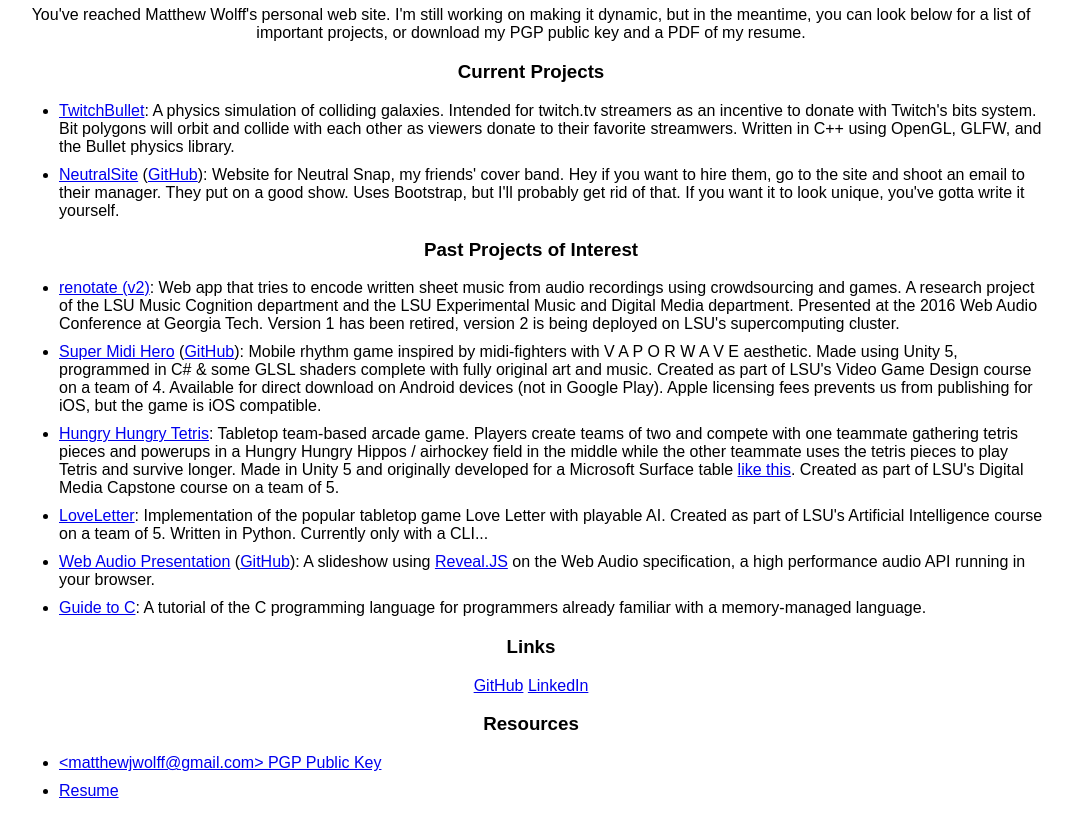
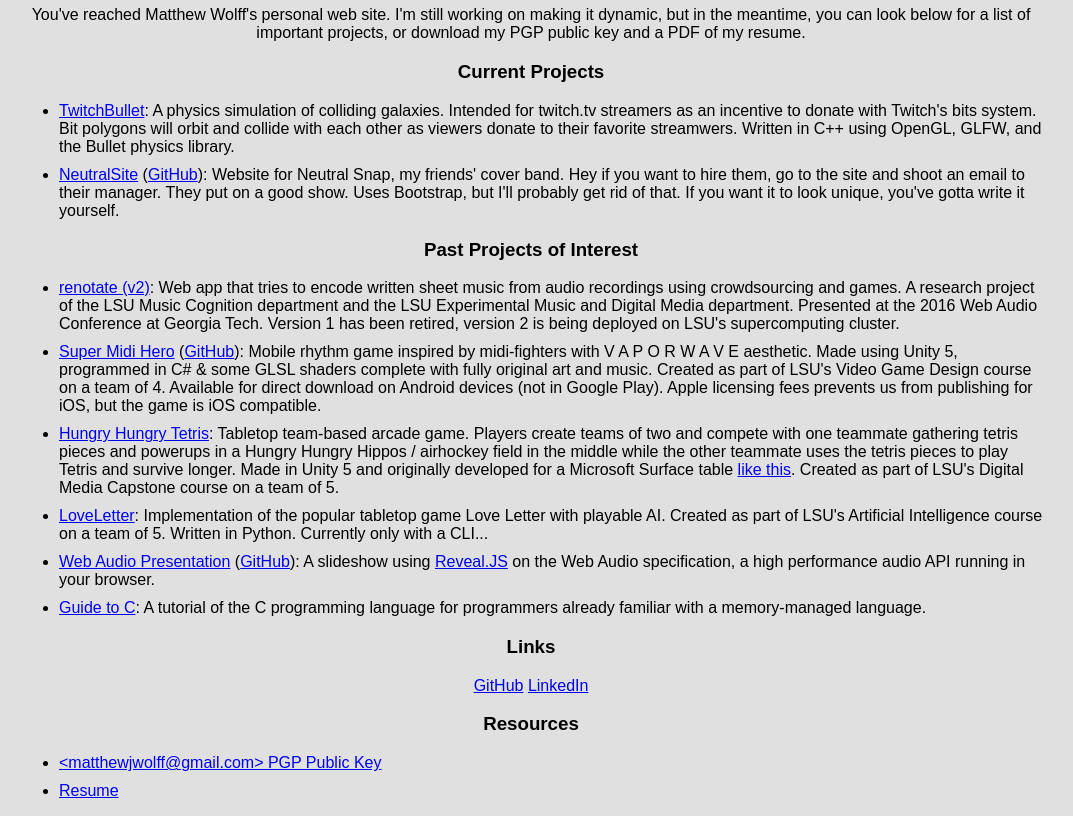
Before and after one commit to matthewjwolff/matthewjwolff.github.io, a plain HTML site: page index.html in a window 1280 px wide. Shown: the part 52-868 px from the top of the page, without its empty margins (109-1182 px from the left). Drawn offline with Linux system fonts and the light colour scheme.

Commit message:
background color

```diff
--- a/styles.css
+++ b/styles.css
@@ -3,6 +3,7 @@
     font-family: Sans-serif;
     margin: auto;
     width: 80%;
+    background-color: #e0e0e0;
 }
 
 ul{
```
